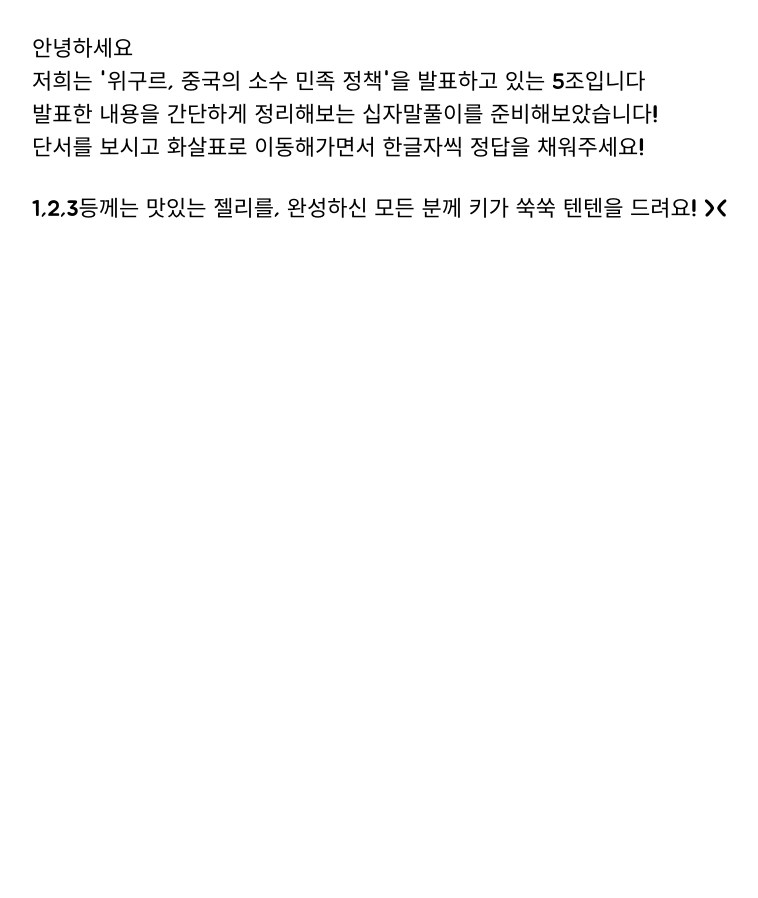
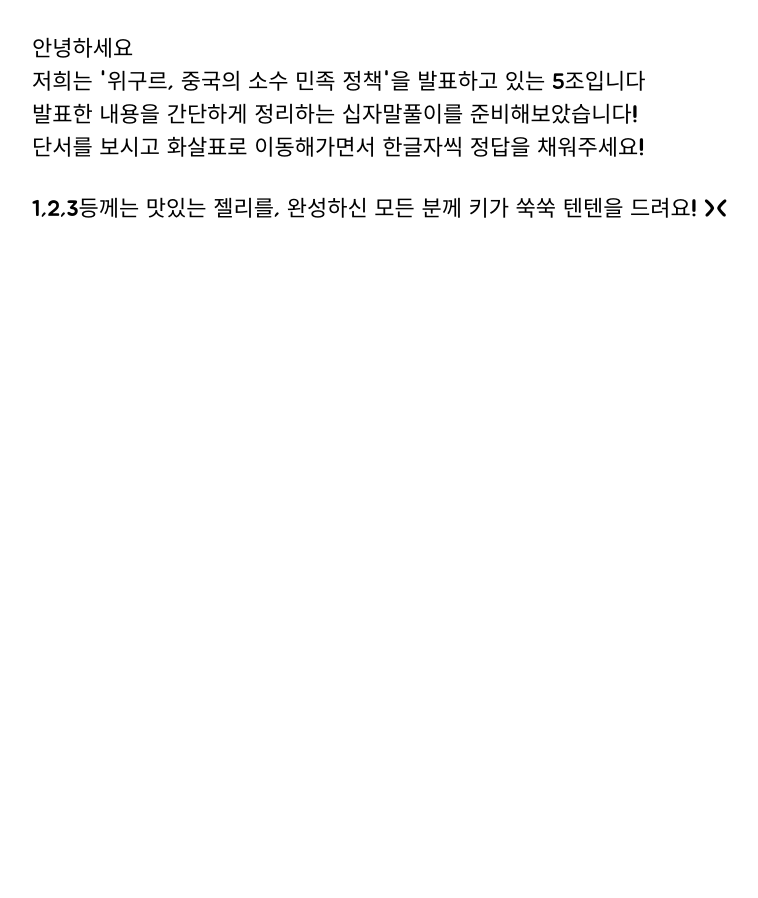
Before and after one commit to An-T-Hyeon/third-world-crossword, a plain HTML site: page index.html in a window 1280 px wide. Shown: the top 898 px of the page, without its empty margins (32-790 px from the left). Drawn offline with nearby package versions, Linux system fonts and the light colour scheme.

Commit message:
Update index.html

```diff
--- a/index.html
+++ b/index.html
@@ -129,7 +129,7 @@
 <body>
 	안녕하세요<br>
     저희는 '위구르, 중국의 소수 민족 정책'을 발표하고 있는 5조입니다<br>
-    발표한 내용을 간단하게 정리해보는 십자말풀이를 준비해보았습니다!<br>
+    발표한 내용을 간단하게 정리하는 십자말풀이를 준비해보았습니다!<br>
     단서를 보시고 화살표로 이동해가면서 한글자씩 정답을 채워주세요!<br>
     <br>
     1,2,3등께는 맛있는 젤리를, 완성하신 모든 분께 키가 쑥쑥 텐텐을 드려요! ><
```
